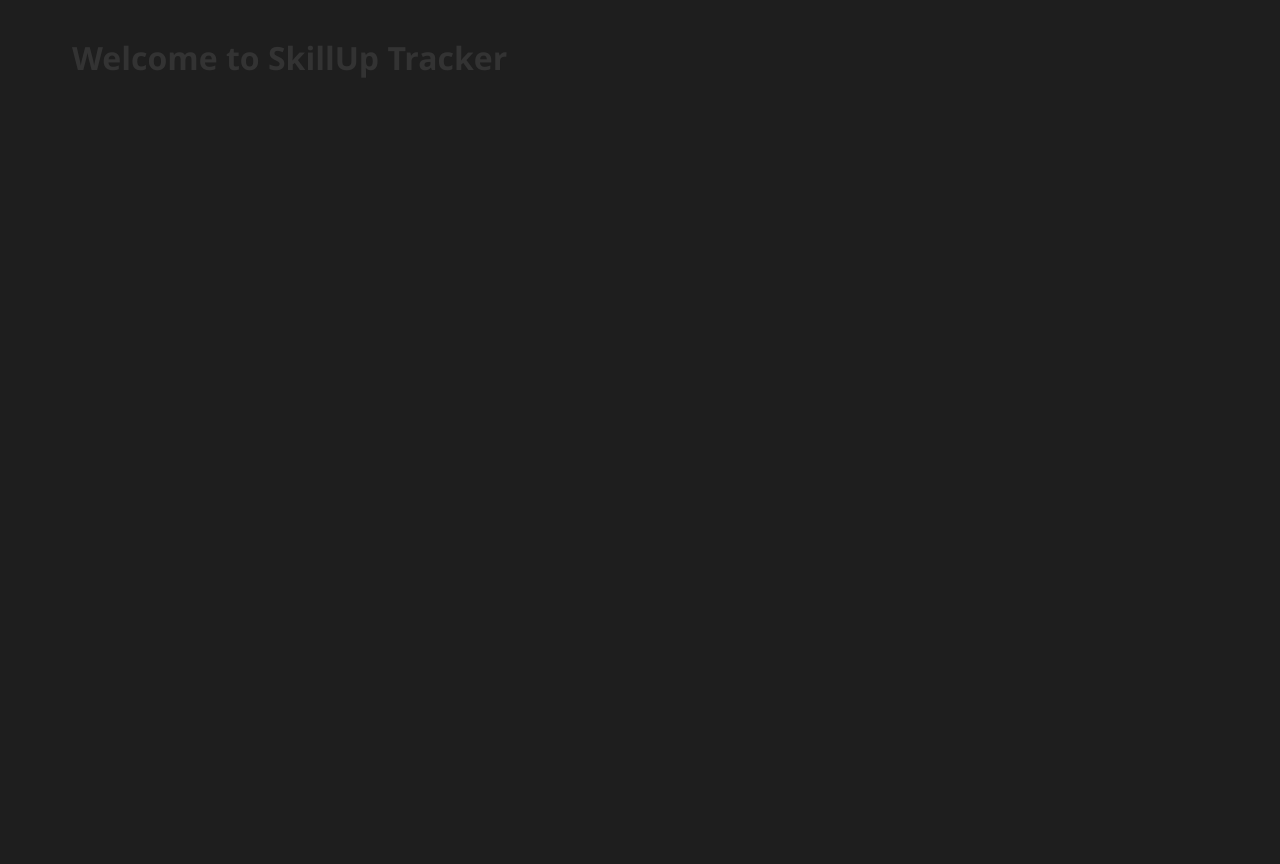
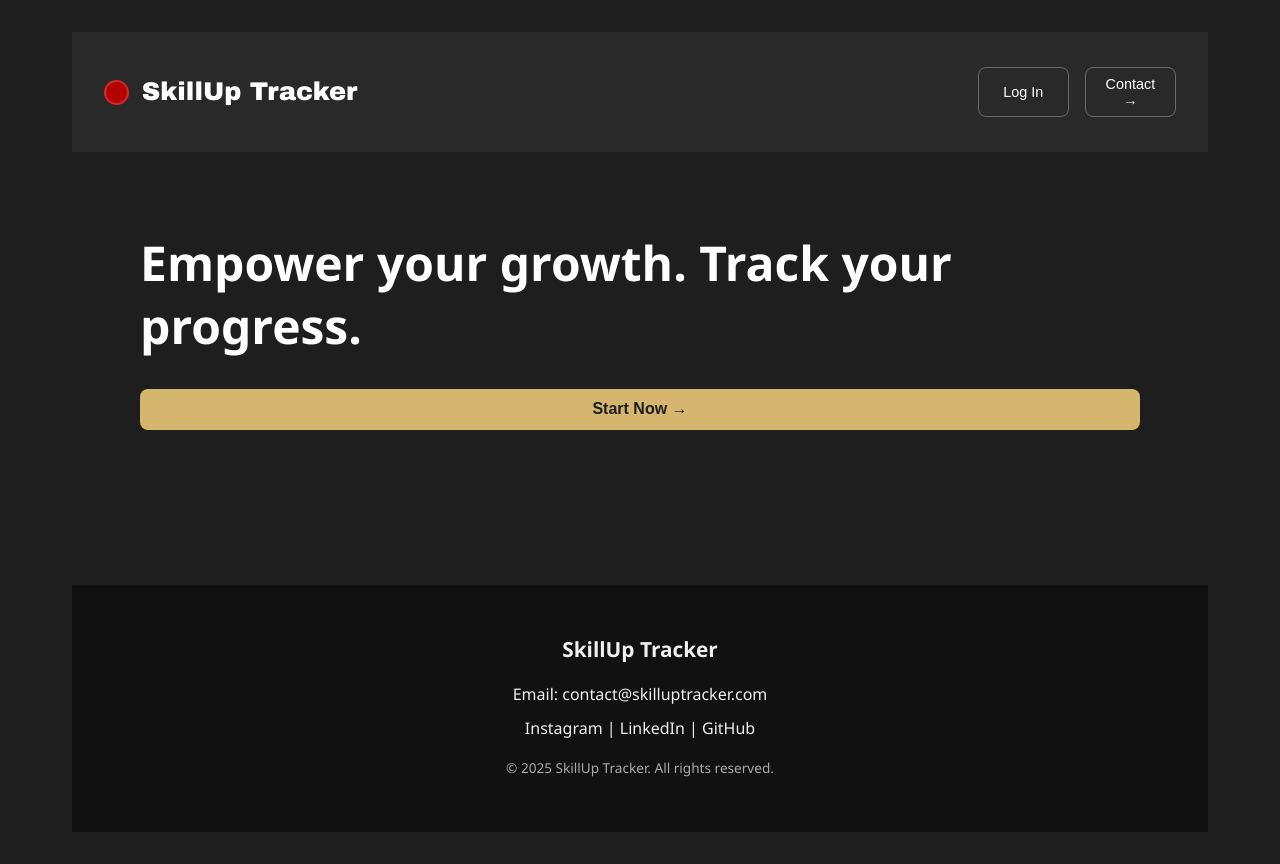
Before and after one commit to fdevg04/skillup_tracker, a React (Vite) app in the folder frontend/: page / in a window 1280 px wide. Before the commit the page ends 800 px from the top, so only its background shows below. Built offline with nearby package versions, Linux system fonts and the light colour scheme.

Commit message:
Homepage completed | missing footer update

```diff
--- a/frontend/src/pages/Home.jsx
+++ b/frontend/src/pages/Home.jsx
@@ -1,5 +1,55 @@
+import React from "react";
+import { useNavigate } from "react-router-dom";
+import "../styles/Home.css";
+
 function Home() {
-    return <h1>Welcome to SkillUp Tracker</h1>;
-  }
+  const navigate = useNavigate();
 
-  export default Home;
+  const scrollToFooter = () => {
+    const footer = document.getElementById("homepage-footer");
+    if (footer) {
+      footer.scrollIntoView({ behavior: "smooth" });
+    }
+  };
+
+  const handleStart = () => {
+    navigate("/register");
+  };
+
+  return (
+    <div className="homepage">
+      <header className="homepage-navbar">
+        <div className="homepage-brand">
+          <div className="red-circle"></div>
+          <span className="brand-name">SkillUp Tracker</span>
+        </div>
+        <nav className="homepage-nav-links">
+          <button onClick={() => navigate("/login")} className="modern-nav-btn">Log In</button>
+          <button onClick={scrollToFooter} className="modern-nav-btn">Contact →</button>
+        </nav>
+      </header>
+
+      <main className="homepage-hero">
+        <div className="hero-content">
+          <h1 className="animated-title align-left">Empower your growth. Track your progress.</h1>
+          <button className="start-btn aligned-btn" onClick={handleStart}>
+            Start Now →
+          </button>
+        </div>
+      </main>
+
+      <footer className="homepage-footer" id="homepage-footer">
+        <div className="footer-content">
+          <h3 className="footer-title">SkillUp Tracker</h3>
+          <p>Email: <a href="mailto:contact@skilluptracker.com">contact@skilluptracker.com</a></p>
+          <p className="footer-links">
+            <a href="#">Instagram</a> | <a href="#">LinkedIn</a> | <a href="#">GitHub</a>
+          </p>
+          <p className="copyright">© 2025 SkillUp Tracker. All rights reserved.</p>
+        </div>
+      </footer>
+    </div>
+  );
+}
+
+export default Home;
--- /dev/null
+++ b/frontend/src/styles/Home.css
@@ -0,0 +1,200 @@
+/* GENERAL */
+.homepage {
+    background-color: #1e1e1e;
+    color: white;
+    font-family: 'Segoe UI', Tahoma, Geneva, Verdana, sans-serif;
+    min-height: 100vh;
+    display: flex;
+    flex-direction: column;
+  }
+
+  /* NAVBAR */
+  .homepage-navbar {
+    display: flex;
+    justify-content: space-between;
+    align-items: center;
+    padding: 1.2rem 2rem;
+    position: sticky;
+    top: 0;
+    z-index: 100;
+    background-color: #292929; /* más claro que #1e1e1e */
+  }
+
+  .homepage-brand {
+    display: flex;
+    align-items: center;
+    gap: 0.8rem;
+  }
+
+  .brand-name {
+    font-size: 1.6rem;
+    font-weight: 900;
+    font-family: 'Arial Black', Gadget, sans-serif;
+  }
+
+  .red-circle {
+    width: 25px;
+    height: 25px;
+    background-color: #b30000;
+    border-radius: 50%;
+    border: 2px solid #d62828;
+  }
+
+  /* NAV BUTTONS */
+  .homepage-nav-links {
+    display: flex;
+    gap: 1rem;
+  }
+
+  .modern-nav-btn {
+    font-size: 0.9rem;
+    font-weight: 500;
+    padding: 0.5rem 1.1rem;
+    border: 1px solid rgba(255, 255, 255, 0.3);
+    background-color: transparent;
+    color: white;
+    border-radius: 8px;
+    transition: all 0.3s ease;
+  }
+
+  .modern-nav-btn:hover {
+    background-color: rgba(255, 255, 255, 0.1);
+    transform: translateY(-1px);
+  }
+
+  /* HERO */
+  .homepage-hero {
+    flex: 1;
+    display: flex;
+    justify-content: center;
+    padding: 5rem 2rem;
+  }
+
+  .hero-content {
+    max-width: 1000px;
+    width: 100%;
+    display: flex;
+    flex-direction: column;
+    align-items: flex-start;
+  }
+
+  .animated-title {
+    font-size: 3rem;
+    font-weight: bold;
+    line-height: 1.3;
+    overflow: hidden;
+    border-right: 2px solid white;
+    animation: typing 3s steps(40, end), blink 0.8s step-end infinite;
+    max-width: 100%;
+    white-space: normal;
+    text-align: left;
+  }
+
+  @keyframes typing {
+    from {
+      width: 0;
+    }
+    to {
+      width: 100%;
+    }
+  }
+
+  @keyframes blink {
+    50% {
+      border-color: transparent;
+    }
+  }
+
+  /* CTA */
+  .start-btn {
+    margin-top: 2rem;
+    padding: 0.7rem 1.6rem;
+    background-color: #d4b66e;
+    color: #1e1e1e;
+    font-size: 1rem;
+    font-weight: bold;
+    border: none;
+    border-radius: 8px;
+    cursor: pointer;
+    transition: background-color 0.3s ease;
+  }
+
+  .start-btn:hover {
+    background-color: #c9a94d;
+  }
+
+  .aligned-btn {
+    align-self: flex-start;
+  }
+
+  /* FOOTER */
+  .homepage-footer {
+    background-color: #111;
+    color: #f0f0f0;
+    padding: 3rem 2rem;
+    text-align: center;
+  }
+
+  .footer-content {
+    max-width: 900px;
+    margin: 0 auto;
+  }
+
+  .footer-title {
+    font-size: 1.3rem;
+    font-weight: bold;
+    margin-bottom: 1rem;
+  }
+
+  .footer-links a {
+    color: #f0f0f0;
+    text-decoration: none;
+    transition: color 0.3s ease;
+  }
+
+  .footer-links a:hover {
+    color: #d4b66e;
+  }
+
+  .footer-links {
+    margin: 0.5rem 0 1rem 0;
+  }
+
+  footer p {
+    margin: 0.3rem 0;
+  }
+
+  footer a {
+    font-weight: 500;
+  }
+
+  .copyright {
+    font-size: 0.85rem;
+    color: #aaa;
+  }
+
+  /* RESPONSIVE */
+  @media (max-width: 768px) {
+    .animated-title {
+      font-size: 2.2rem;
+      text-align: center;
+    }
+
+    .homepage-nav-links {
+      flex-direction: column;
+      gap: 0.5rem;
+    }
+
+    .homepage-navbar {
+      flex-direction: column;
+      align-items: flex-start;
+    }
+
+    .homepage-brand {
+      margin-bottom: 0.5rem;
+    }
+
+    .aligned-btn {
+      align-self: center;
+    }
+  }
```
